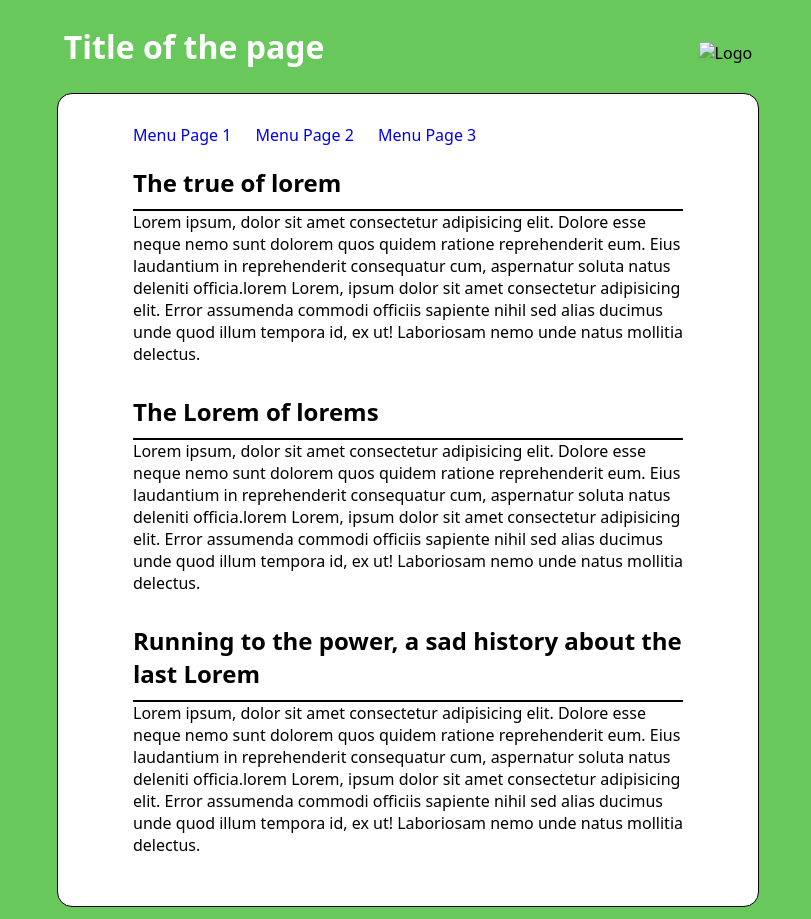
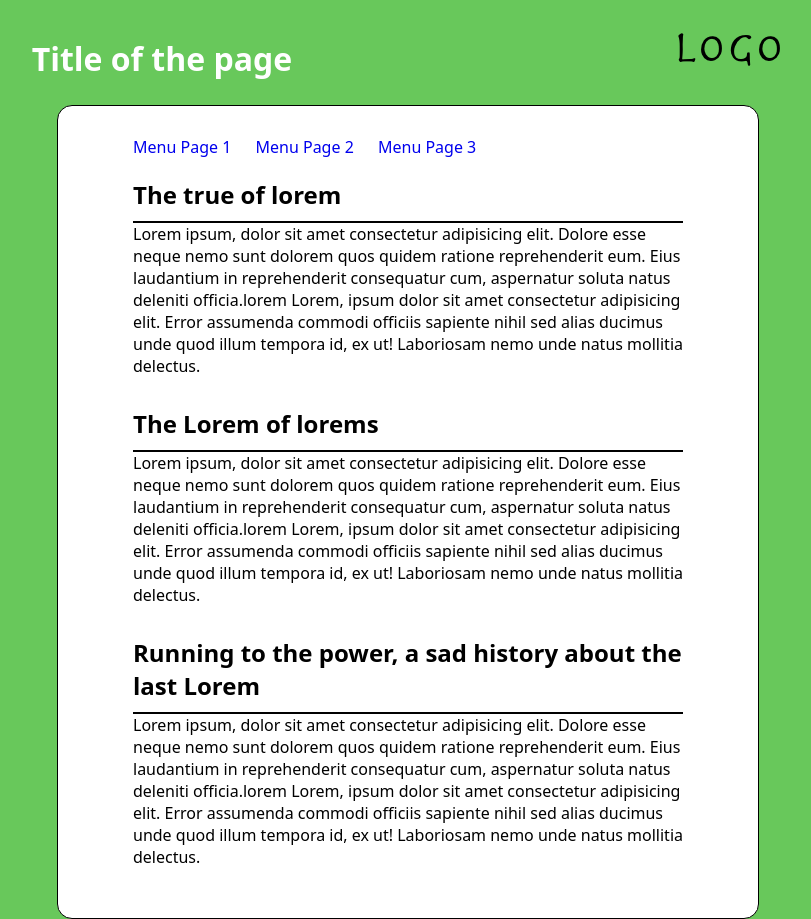
Before and after one commit to vitorreisler/Aula-8-CSS, a plain HTML site: page index.html in a window 1280 px wide. Shown: the top 919 px of the page, without its empty margins (232-1043 px from the left). Drawn offline with Linux system fonts and the light colour scheme.

Commit message:
start css

```diff
--- a/index.html
+++ b/index.html
@@ -11,7 +11,7 @@
 
     <header>
         <h1>Title of the page</h1>
-        <img src="#" alt="Logo">
+        <img src="style/logo-demo.png" alt="Logo">
     </header>
     <main>
 
```
Also changed, not shown: style/logo-demo.png (added).
